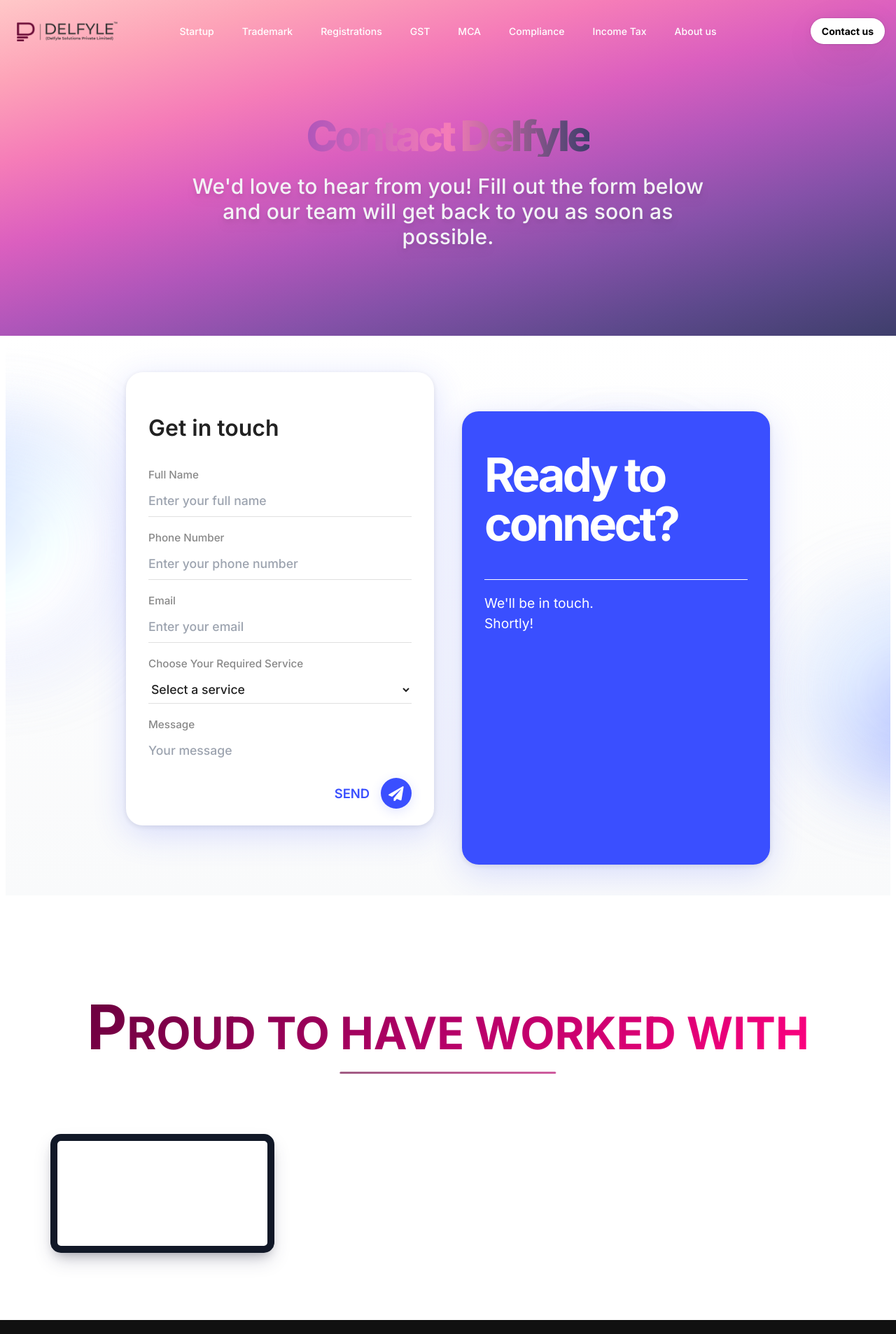
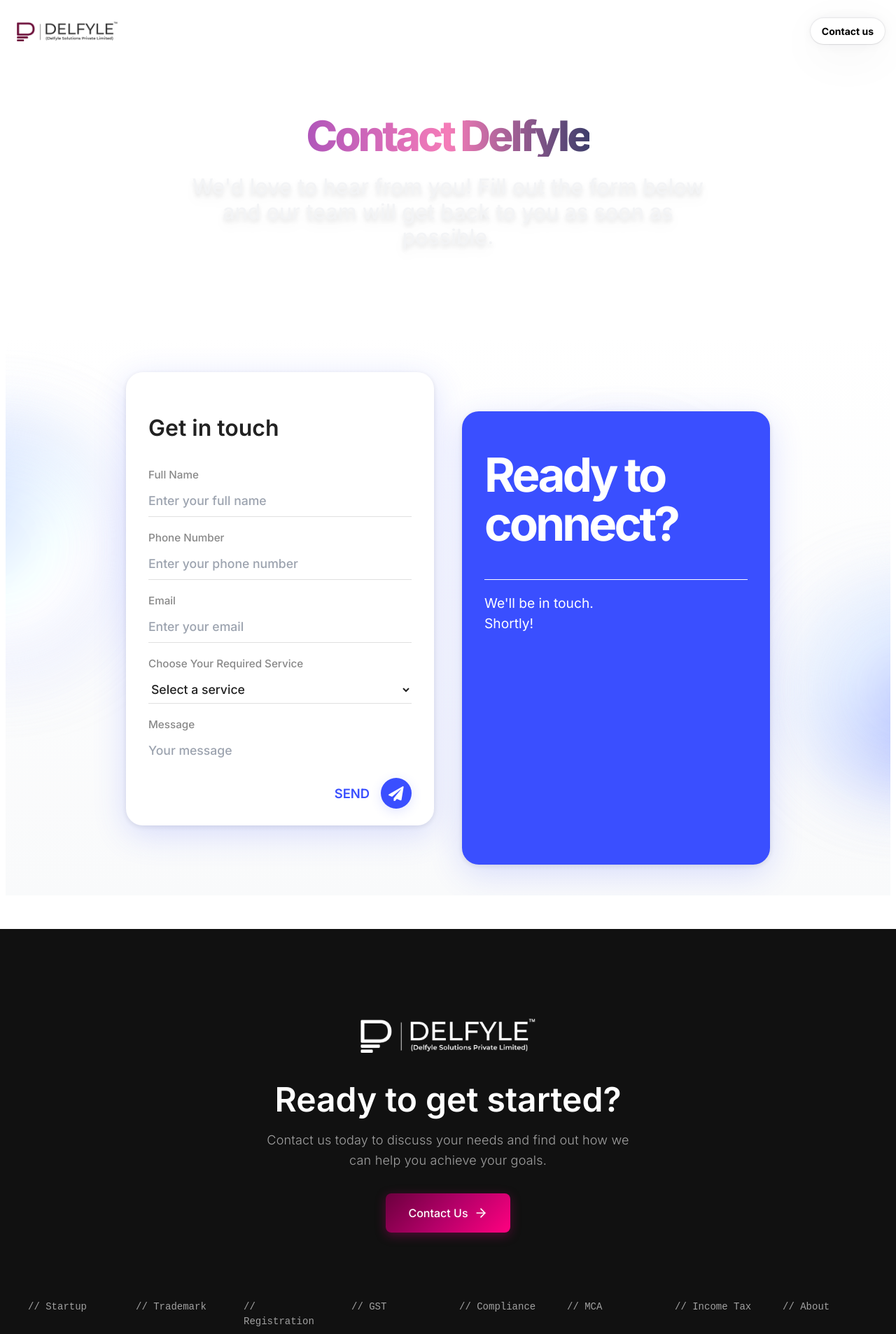
Before and after one commit to WebMaak/delfyle-web-app, a Next.js app: page /contact in a window 1280 px wide. Shown: the top 1907 px of the page at 70% size. Built offline with nearby package versions, Linux system fonts and the light colour scheme; grey boxes are pictures that could not be loaded.

Commit message:
contact us page changes

```diff
--- a/src/app/contact/page.tsx
+++ b/src/app/contact/page.tsx
@@ -67,7 +67,7 @@
         </ModernNavbar>
       </div>
       <div className="pt-32 pb-12 min-h-[60vh] flex flex-col items-center justify-center text-center" style={{
-        background: 'linear-gradient(165deg, #ffc8c8, #fda3b8, #f57cb8, #db5fbf, #b056ba, #8451a8, #5d498c, #3e3e6b)'
+        background: '#ffffff'
       }}>
         <h1 className="text-5xl md:text-6xl font-extrabold mb-6 bg-gradient-to-r from-[#b056ba] via-[#f57cb8] to-[#3e3e6b] bg-clip-text text-transparent">Contact Delfyle</h1>
         <p className="text-2xl md:text-3xl text-gray-100 max-w-3xl mx-auto mb-10 font-medium drop-shadow-lg">We'd love to hear from you! Fill out the form below and our team will get back to you as soon as possible.</p>
@@ -77,9 +77,6 @@
           <ModernContactForm />
         </div>
       </div>
-      <div className="py-8 bg-white">
-        <CompanyLogos />
-      </div>
       <ModernFooter />
     </main>
   );
```
